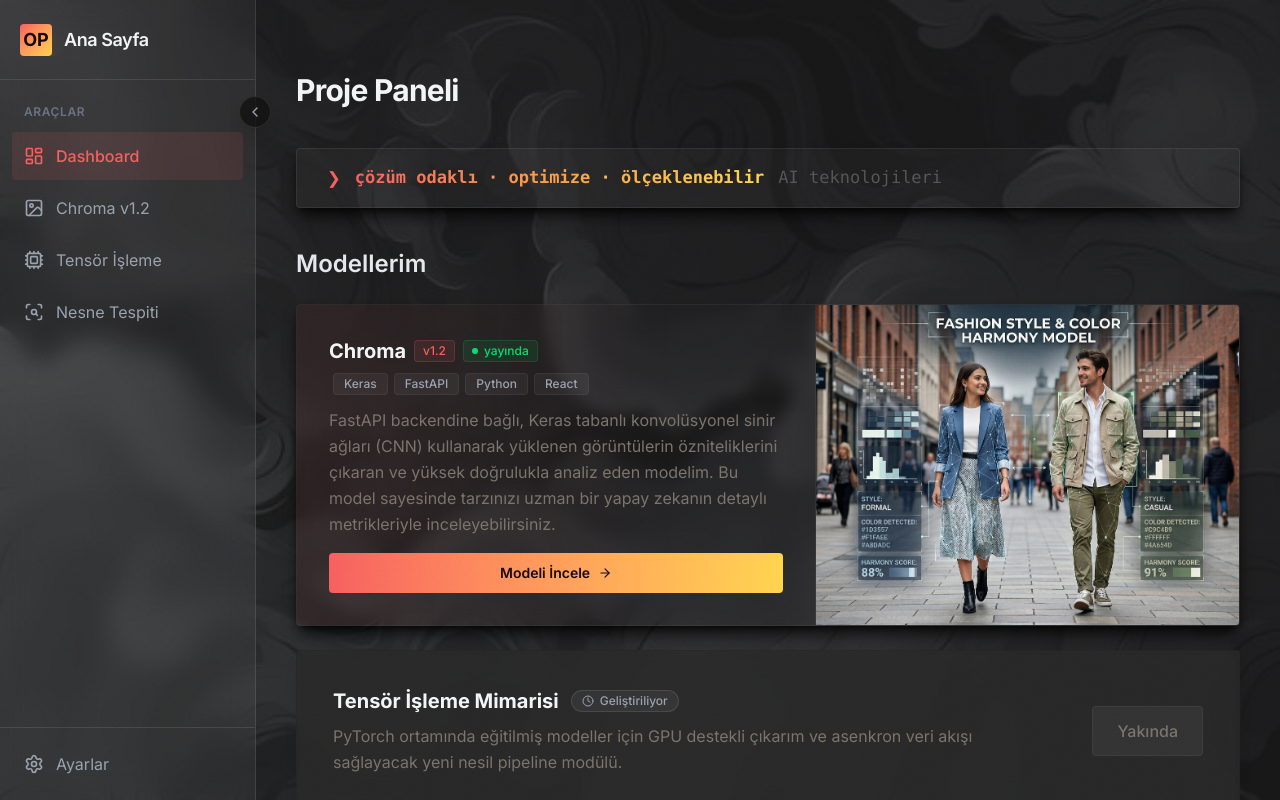
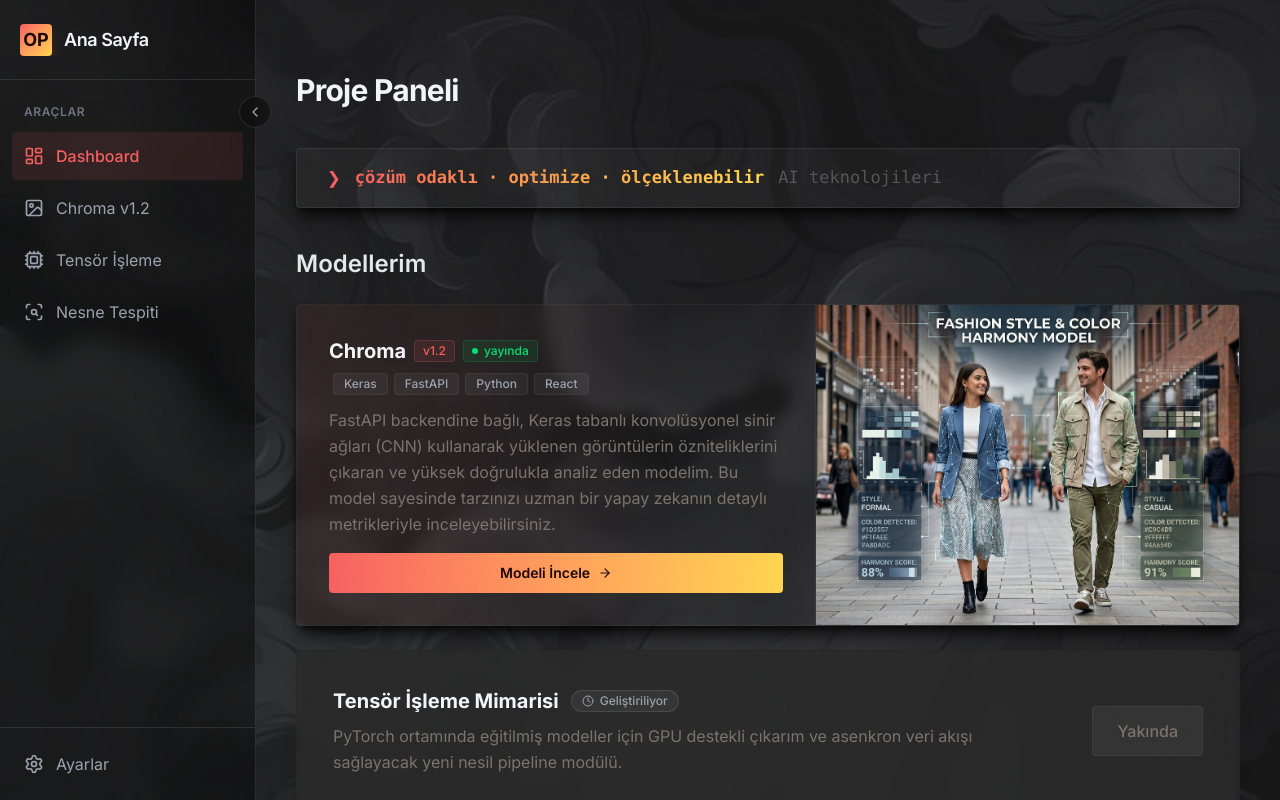
Before and after one commit to omerfarukpirhasanoglu/pirhasanoglu.com, a Next.js app: page /dashboard in a window 1280 px wide. Built offline with nearby package versions, Linux system fonts and the light colour scheme.

Commit message:
sidebar fixed

```diff
--- a/src/app/dashboard/page.tsx
+++ b/src/app/dashboard/page.tsx
@@ -28,7 +28,7 @@ export default function DashboardPage() {
           </div>
 
           {/* Vision Bar */}
-          <div className="inline-flex items-center gap-0 px-7.5 h-15 bg-white/3 border border-white/[0.07] shadow-lg shadow-black/80 rounded-sm whitespace-nowrap overflow-hidden">
+          <div className="inline-flex items-center gap-0 px-7.5 h-15 bg-white/3 border border-white/[0.07] shadow-lg shadow-black/80 rounded-sm whitespace-nowrap overflow-hidden backdrop-blur-sm">
             <span className="text-accent font-mono text-[23px] mr-3.5">❯</span>
             <span
               className="text-[17px] font-semibold font-mono"
--- a/src/components/layout/Sidebar.tsx
+++ b/src/components/layout/Sidebar.tsx
@@ -67,7 +67,7 @@ export default function Sidebar() {
 
   return (
     <aside
-      className={`relative h-screen bg-white/5 backdrop-blur-md border-r border-white/10 flex flex-col transition-all duration-300 soft-ease z-20
+      className={`relative h-screen bg-black/40 backdrop-blur-md border-r border-white/10 flex flex-col transition-all duration-300 soft-ease z-20
         ${isCollapsed ? "w-20" : "w-64"}`}
     >
       {/* Header */}
```
